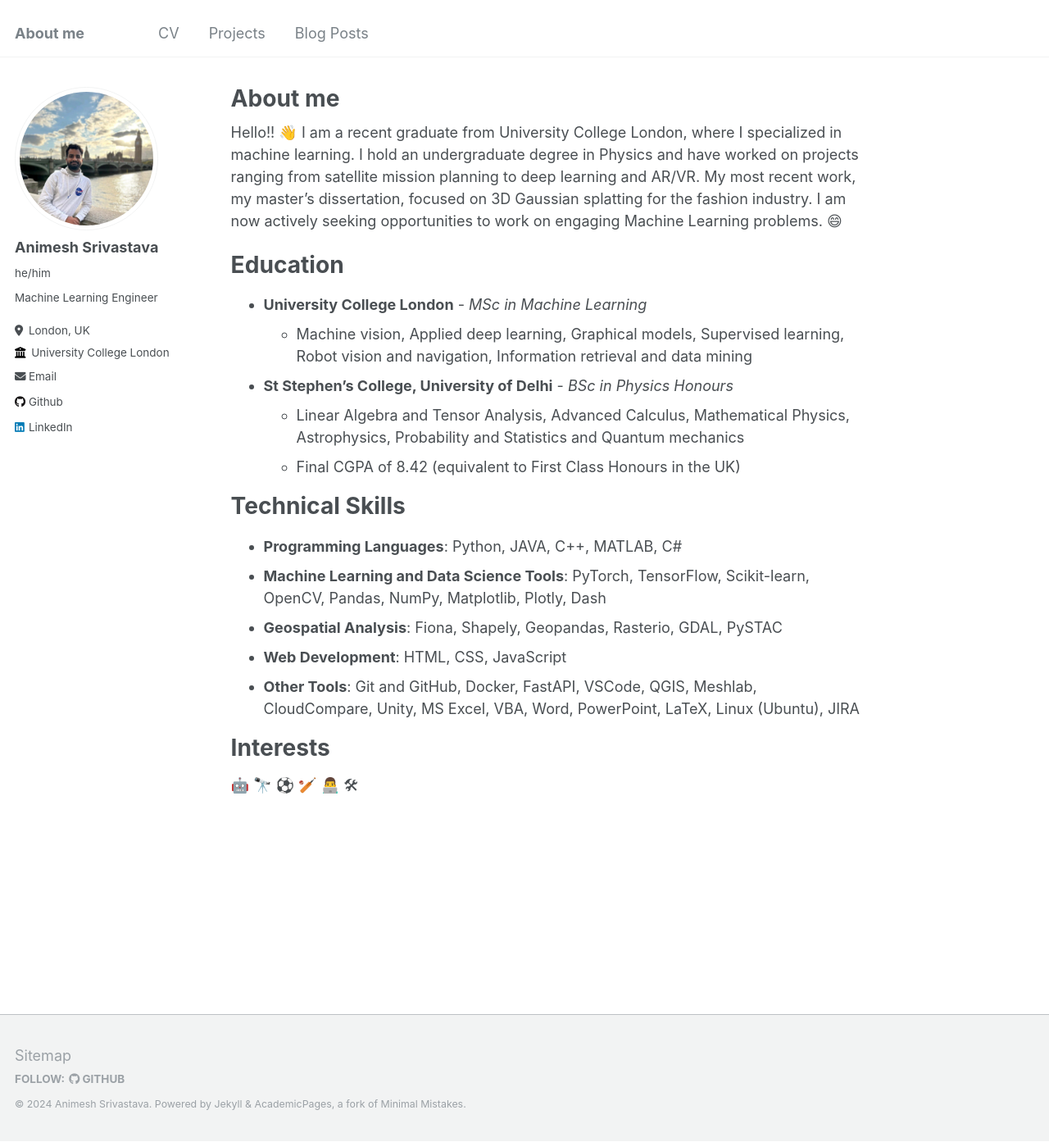
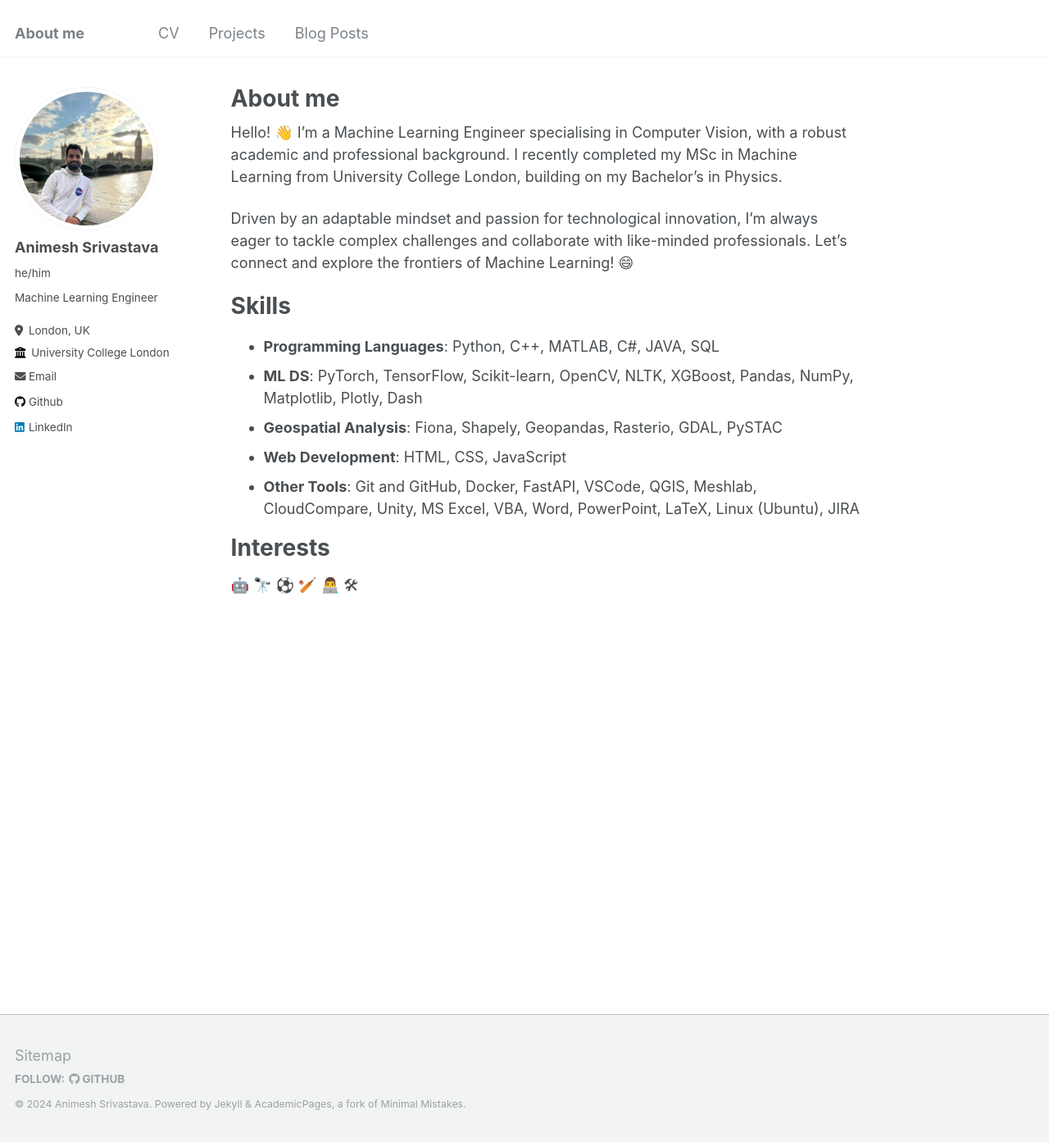
Before and after one commit to animesh-77/animesh-77.github.io, a Jekyll site: the page built from _pages/about.md, in a window 1280 px wide and 1393 px high. Shown: the whole window at 82% size. Built offline with Jekyll 4.4.1, drawn with Linux system fonts in a browser that asks for light colours.

Commit message:
feat: update about me page

```diff
--- a/_pages/about.md
+++ b/_pages/about.md
@@ -14,22 +14,64 @@ sitemap: false
 <meta name="description" property="og:description" content="[Content description here]">
 <meta name="author" content="[Author name here]">
 
-Hello!! &#x1F44B; I am a recent graduate from University College London, where I specialized in machine learning. I hold an undergraduate degree in Physics and have worked on projects ranging from satellite mission planning to deep learning and AR/VR. My most recent work, my master's dissertation, focused on 3D Gaussian splatting for the fashion industry. I am now actively seeking opportunities to work on engaging Machine Learning problems. &#128516;
+
+Hello! 👋 I'm a Machine Learning Engineer specialising in Computer Vision, with a robust academic and professional background. I recently completed my MSc in Machine Learning from University College London, building on my Bachelor's in Physics.
+
+Driven by an adaptable mindset and passion for technological innovation, I'm always eager to tackle complex challenges and collaborate with like-minded professionals. Let's connect and explore the frontiers of Machine Learning! 😄
 
 
-# Education
+ <!-- # Education -->
 
-* **University College London** - *MSc in Machine Learning*
-  * Machine vision, Applied deep learning, Graphical models, Supervised learning, Robot vision and navigation, Information retrieval and data mining
 
-* **St Stephen’s College, University of Delhi** - *BSc in Physics Honours*
-  * Linear Algebra and Tensor Analysis, Advanced Calculus, Mathematical Physics, Astrophysics, Probability and Statistics and Quantum mechanics
-  * Final CGPA of 8.42 (equivalent to First Class Honours in the UK)
+<!-- <div style="display: flex; justify-content: space-between; align-items: center;">
+    <div>
+        <strong style="font-size: 1em;">MSc in Machine Learning</strong>
+        - University College London
+    </div>
+    <div>
+      <strong style="font-size: 1em;">Sep 2023 - Sep 2024</strong>
+    </div>
+</div>
 
-# Technical Skills
+- **Final grades**: Merit
+- **Relevant modules**:
+  Machine Vision, Robot Vision and Navigation, Applied DL, Supervised Learning, Applied ML, Bayesian Deep Learning, Graphical Models, Information Retrieval and Data Mining
+- **Relevant coursework topics**: SLAM, SfM, 2-view geometry, Feature extraction and matching, Data Augmentation, CNNs, VAE, GANs, RNNs, CNNs, Vision Transformers
+- **Dissertation**: “High Resolution Novel View Synthesis with 3D Gaussian Splatting” under UCL’s Industry Exchange Network -->
 
-* **Programming Languages**: Python, JAVA, C++, MATLAB, C#
-* **Machine Learning and Data Science Tools**: PyTorch, TensorFlow, Scikit-learn, OpenCV, Pandas, NumPy, Matplotlib, Plotly, Dash
+
+<!-- <div style="display: flex; justify-content: space-between; align-items: center;">
+    <div>
+        <strong style="font-size: 1em;">BSc in Physics (Hons)</strong>
+        - University of Delhi
+    </div>
+    <div><strong style="font-size: 1em;">Jul 2019 - May 2022</strong></div>
+</div> -->
+
+<!-- - **Final grades**: 8.42/10, equivalent to First-Class Honours, UK
+- **Relevant modules**: Quantum mechanics, Astrophysics, Linear Algebra and Tensor Analysis, Advanced Calculus, Computational Physics and Probability and Statistics
+- Recipient of the INSPIRE scholarship, awarded by Government of India   -->
+
+
+<!-- <div style="display: flex; justify-content: space-between; align-items: center;">
+    <div>
+        <strong style="font-size: 1em;">St Dominic Savio College, India</strong>
+        <strong style="font-size: 1em;">- Secondary Education</strong>
+    </div>
+    <div>
+      <strong style="font-size: 1em;">2017 - 2019</strong>
+    </div>
+</div>
+
+- **Class 12th (equivalent to A-levels, UK)**: 97.6%
+  - Subjects: Physics, Chemistry, Mathematics, English, Computer Science
+
+- **Class 10th (equivalent to GCSE, UK)**: 95.5% -->
+
+# Skills
+
+* **Programming Languages**: Python, C++, MATLAB, C#, JAVA, SQL
+* **ML DS**: PyTorch, TensorFlow, Scikit-learn, OpenCV, NLTK, XGBoost, Pandas, NumPy, Matplotlib, Plotly, Dash
 * **Geospatial Analysis**: Fiona, Shapely, Geopandas, Rasterio, GDAL, PySTAC
 * **Web Development**: HTML, CSS, JavaScript
 * **Other Tools**: Git and GitHub, Docker, FastAPI, VSCode, QGIS, Meshlab, CloudCompare, Unity, MS Excel, VBA, Word, PowerPoint, LaTeX, Linux (Ubuntu), JIRA
```
